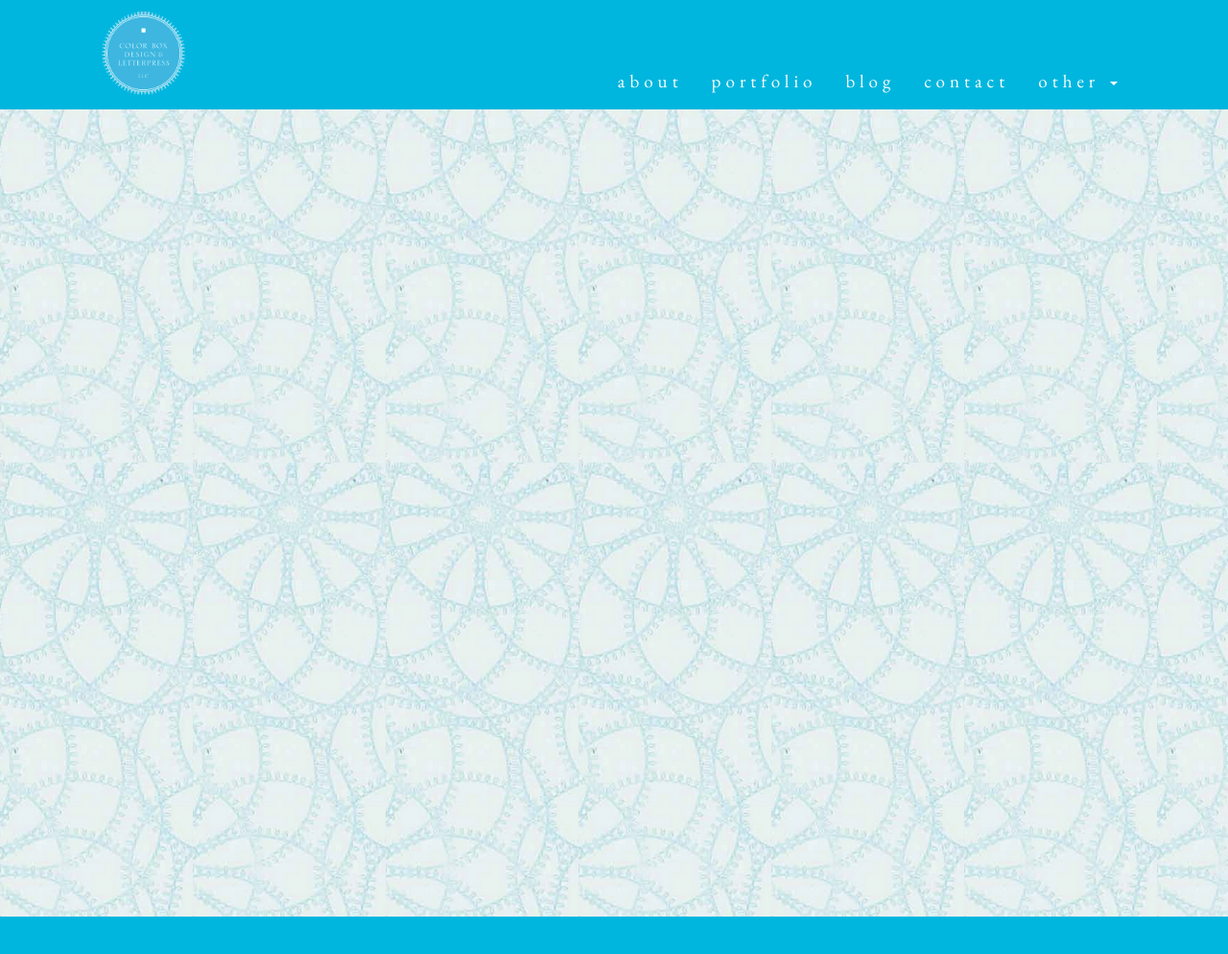
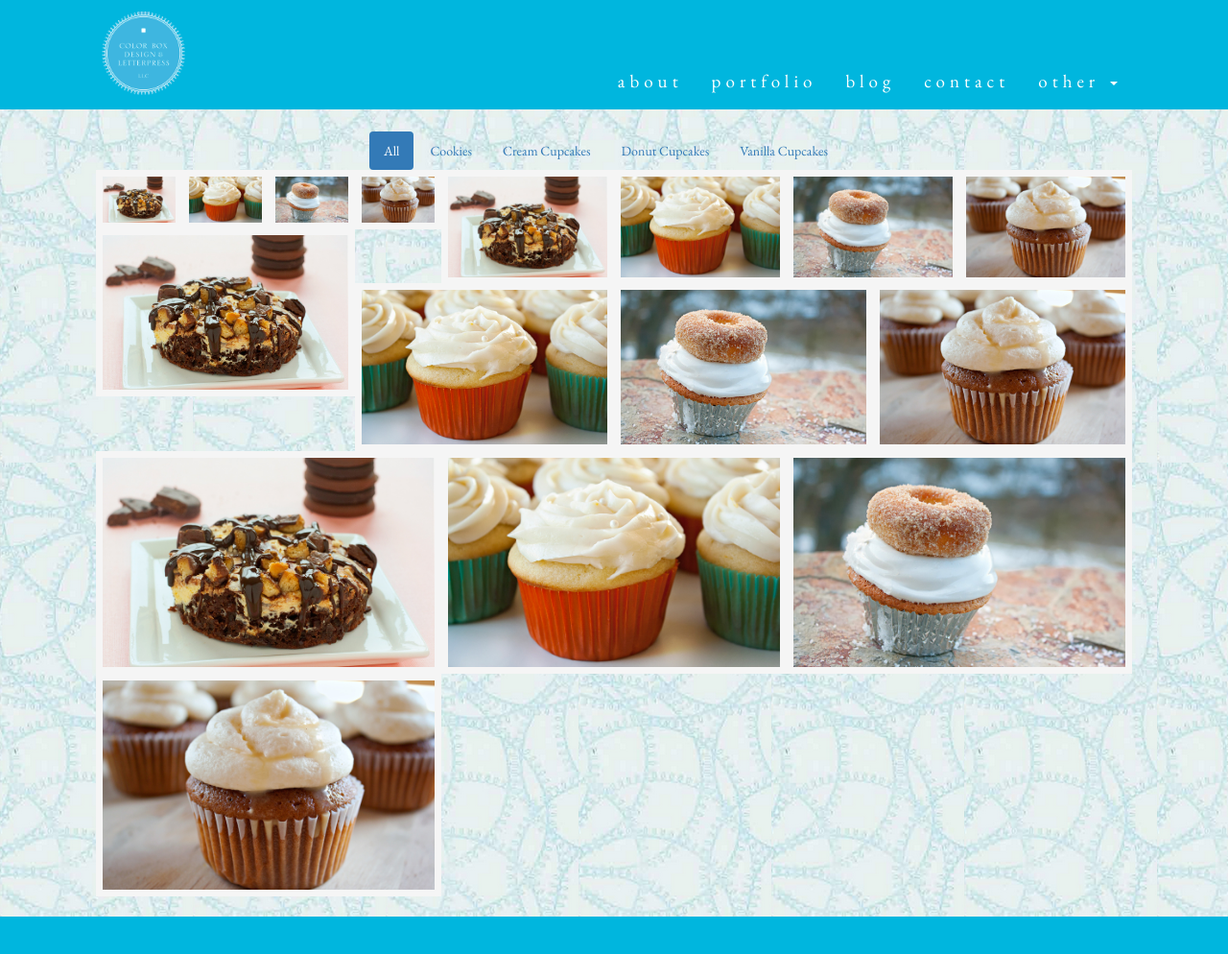
Before and after one commit to jjwebstuff/wbs-colorbox, a Jekyll site: the page built from portfolio.html, in a window 1280 px wide and 995 px high. Shown: the whole window at 96% size. Built offline with Jekyll 4.4.1, drawn with Linux system fonts in a browser that asks for light colours; nearby versions of some CDN libraries; Markdown is read by kramdown in place of the engine named in the settings.

Commit message:
updates portfolio.html with isotope functionality

```diff
--- a/_includes/javascript_includes.html
+++ b/_includes/javascript_includes.html
@@ -4,4 +4,5 @@
     <script src="//ajax.googleapis.com/ajax/libs/jquery/1.11.0/jquery.min.js"></script>
     <script src="//netdna.bootstrapcdn.com/bootstrap/3.1.1/js/bootstrap.min.js"></script>
     <script src="resources/js/jquery.flexslider-min.js"></script>
+    <script src="resources/js/isotope.pkgd.min.js"></script>
     <script src="resources/js/colorbox.js"></script>
--- a/_includes/top_navigation.html
+++ b/_includes/top_navigation.html
@@ -8,7 +8,7 @@
         <span class="icon-bar"></span>
         <span class="icon-bar"></span>
       </button>
-      <a class="navbar-brand" href="inde"><img src="resources/images/logo.png" class="logo"></a>
+      <a class="navbar-brand" href="index.html"><img src="resources/images/logo.png" class="logo"></a>
     </div>
     <div class="collapse navbar-collapse">
       <ul class="nav navbar-nav navbar-right">
--- a/portfolio.html
+++ b/portfolio.html
@@ -1,10 +1,66 @@
 ---
 layout: default
-title: Colorbox About Us
+title: Colorbox Portfolio
 ---
 
 <div class="row">
-    <div class="col-xs-12">
-
+    <div class="col-md-6 col-md-offset-3">
+        <ul id="filters" class="nav nav-pills">
+            <li class="active"><a href="#" data-filter="*">All</a></li>
+            <li><a href="#" data-filter=".cookie">Cookies</a></li>
+            <li><a href="#" data-filter=".cream_cupcake">Cream Cupcakes</a></li>
+            <li><a href="#" data-filter=".donut_cupcake">Donut Cupcakes</a></li>
+            <li><a href="#" data-filter=".vanilla_cupcake">Vanilla Cupcakes</a></li>
+        </ul>
     </div>
 </div>
+<div class="row" id="portfolio-container">
+    <div class="col-md-1 project cookie">
+        <img src="resources/images/portfolio/cookie.jpeg" class="portfolio-img">
+    </div>
+    <div class="col-md-1 project cream_cupcake">
+        <img src="resources/images/portfolio/cream_cupcake.jpeg" class="portfolio-img">
+    </div>
+    <div class="col-md-1 project donut_cupcake">
+        <img src="resources/images/portfolio/donut_cupcake.jpeg" class="portfolio-img">
+    </div>
+    <div class="col-md-1 project vanilla_cupcake">
+        <img src="resources/images/portfolio/vanilla_cupcake.jpeg" class="portfolio-img">
+    </div>
+    <div class="col-md-2 project cookie">
+        <img src="resources/images/portfolio/cookie.jpeg" class="portfolio-img">
+    </div>
+    <div class="col-md-2 project cream_cupcake">
+        <img src="resources/images/portfolio/cream_cupcake.jpeg" class="portfolio-img">
+    </div>
+    <div class="col-md-2 project donut_cupcake">
+        <img src="resources/images/portfolio/donut_cupcake.jpeg" class="portfolio-img">
+    </div>
+    <div class="col-md-2 project vanilla_cupcake">
+        <img src="resources/images/portfolio/vanilla_cupcake.jpeg" class="portfolio-img">
+    </div>
+    <div class="col-md-3 project cookie">
+        <img src="resources/images/portfolio/cookie.jpeg" class="portfolio-img">
+    </div>
+    <div class="col-md-3 project cream_cupcake">
+        <img src="resources/images/portfolio/cream_cupcake.jpeg" class="portfolio-img">
+    </div>
+    <div class="col-md-3 project donut_cupcake">
+        <img src="resources/images/portfolio/donut_cupcake.jpeg" class="portfolio-img">
+    </div>
+    <div class="col-md-3 project vanilla_cupcake">
+        <img src="resources/images/portfolio/vanilla_cupcake.jpeg" class="portfolio-img">
+    </div>
+    <div class="col-md-4 project cookie">
+        <img src="resources/images/portfolio/cookie.jpeg" class="portfolio-img">
+    </div>
+    <div class="col-md-4 project cream_cupcake">
+        <img src="resources/images/portfolio/cream_cupcake.jpeg" class="portfolio-img">
+    </div>
+    <div class="col-md-4 project donut_cupcake">
+        <img src="resources/images/portfolio/donut_cupcake.jpeg" class="portfolio-img">
+    </div>
+    <div class="col-md-4 project vanilla_cupcake">
+        <img src="resources/images/portfolio/vanilla_cupcake.jpeg" class="portfolio-img">
+    </div>
+</div>
--- a/resources/css/colorbox.css
+++ b/resources/css/colorbox.css
@@ -67,33 +67,6 @@ body > .container {
 	}
 }
 
-/* Other */
-.transparent {
-	/* Required for IE 5, 6, 7 */
-	/* ...or something to trigger hasLayout, like zoom: 1; */
-	width: 100%;
-
-	/* Theoretically for IE 8 & 9 (more valid) */
-	/* ...but not required as filter works too */
-	/* should come BEFORE filter */
-	-ms-filter:"progid:DXImageTransform.Microsoft.Alpha(Opacity=80)";
-
-	/* This works in IE 8 & 9 too */
-	/* ... but also 5, 6, 7 */
-	filter: alpha(opacity=80);
-
-	/* Older than Firefox 0.9 */
-	-moz-opacity:0.8;
-
-	/* Safari 1.x (pre WebKit!) */
-	-khtml-opacity: 0.8;
-
-	/* Modern!
-	/* Firefox 0.9+, Safari 2?, Chrome any?
-	/* Opera 9+, IE 9+ */
-	opacity: 0.8;
-}
-
 /* Flexslider */
 .flex-direction-nav a:before{
 	font-family: "FontAwesome";
@@ -103,3 +76,14 @@ body > .container {
 .flex-direction-nav a.flex-next:before{
 	content: "\f0a9";
 }
+
+/* Portfolio.html */
+.portfolio-img{
+	width: 100%;
+	border-color: whitesmoke;
+	border-style: solid;
+	border-width: 7px;
+}
+.project{
+	padding: 0px;
+}
--- a/resources/js/colorbox.js
+++ b/resources/js/colorbox.js
@@ -1,5 +1,27 @@
   $(window).load(function() {
+
+  	// Initialize the flexslider
     $('.flexslider').flexslider({
 
     });
+    //Initialize Isotope
+    var $container = $('#portfolio-container'), $filters = $("#filters a");
+
+    // $container.imagesLoaded(function() {
+        $container.isotope({
+            itemSelector: '.project',
+            masonry: {
+                columnWidth: 0
+            }
+        });
+    // });
+
+    // filter items when filter link is clicked
+    $filters.click(function() {
+        $filters.parent().removeClass("active");
+        $(this).parent().addClass("active");
+        var selector = $(this).data('filter');
+        $container.isotope({filter: selector});
+        return false;
+    });
   });
```
Also changed, not shown: resources/images/portfolio/cookie.jpeg (added), resources/images/portfolio/cream_cupcake.jpeg (added), resources/images/portfolio/donut_cupcake.jpeg (added), resources/images/portfolio/vanilla_cupcake.jpeg (added), resources/js/isotope.pkgd.min.js (added).
